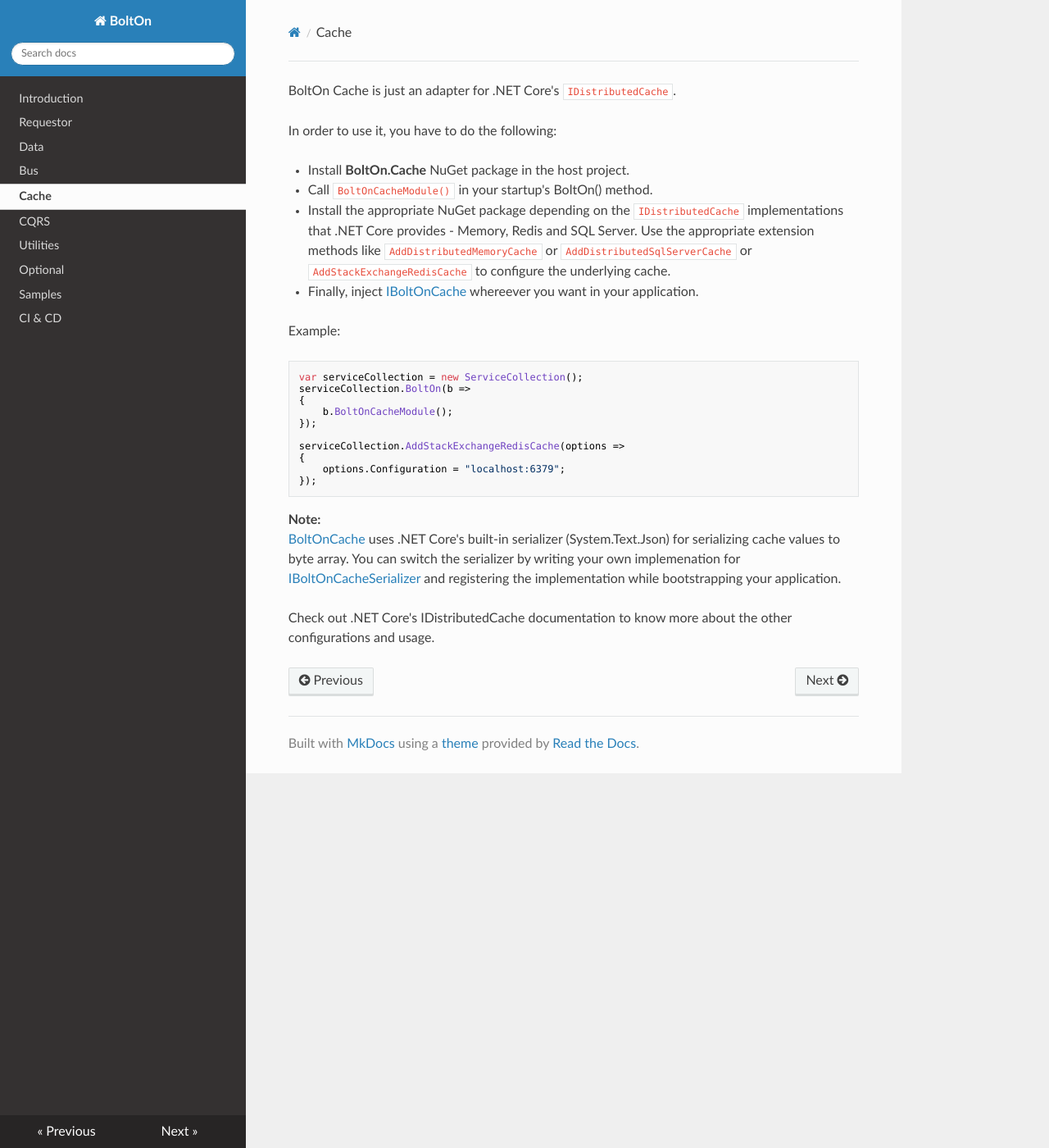
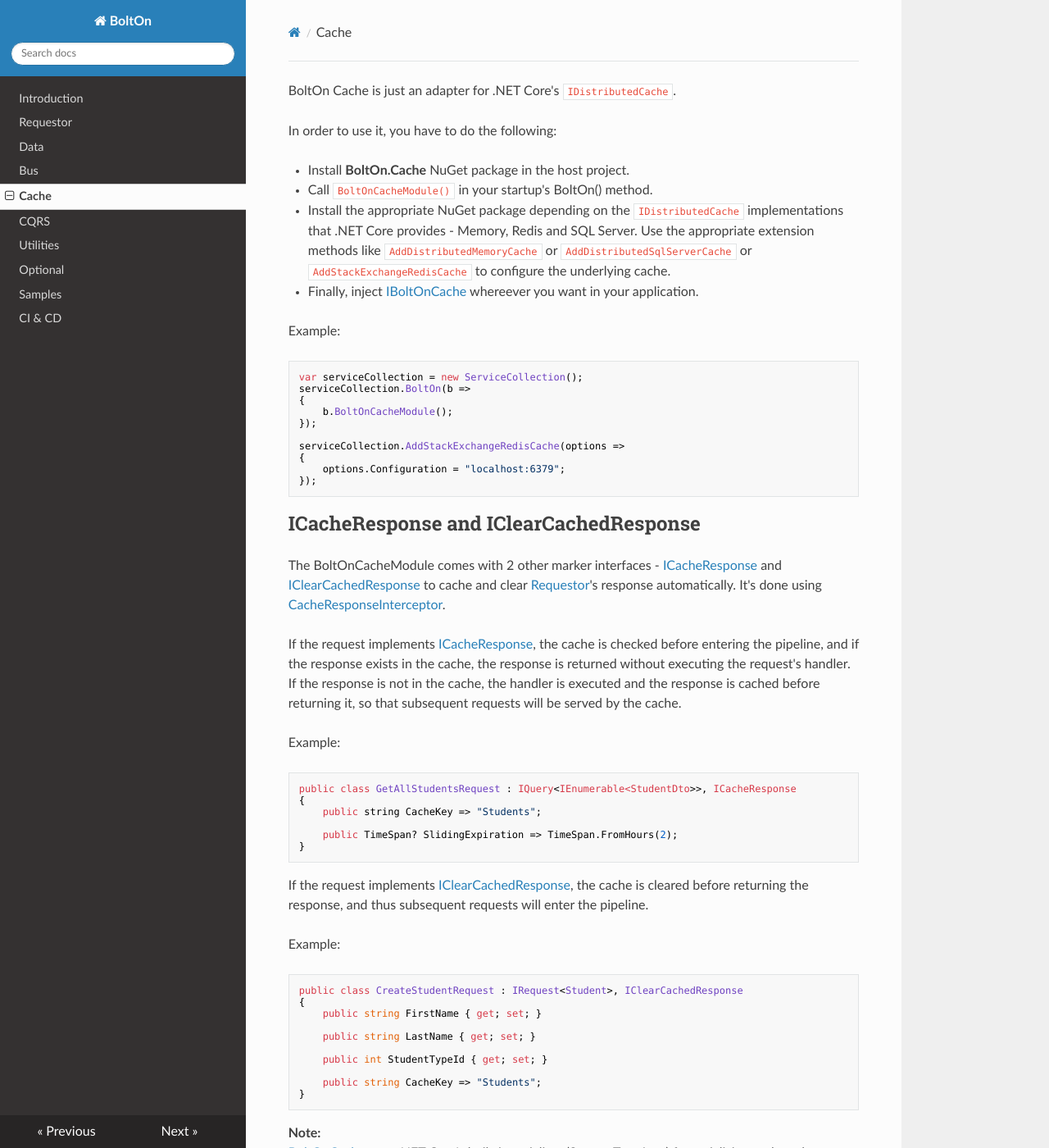
Before and after one commit to gokulm/BoltOn, an MkDocs documentation site: the page built from docs/cache.md, in a window 1280 px wide and 1400 px high. Shown: the whole window at 82% size. Built offline with MkDocs 1.6.1, drawn with Linux system fonts in a browser that asks for light colours; nearby versions of some CDN libraries.

Commit message:
updated docs and samples

```diff
--- a/docs/cache.md
+++ b/docs/cache.md
@@ -20,6 +20,36 @@
         options.Configuration = "localhost:6379";
     });
 
+ICacheResponse and IClearCachedResponse
+---------------------------------------
+The BoltOnCacheModule comes with 2 other marker interfaces - [ICacheResponse](https://github.com/gokulm/BoltOn/blob/master/src/BoltOn/Cache/ICacheResponse.cs) and [IClearCachedResponse](https://github.com/gokulm/BoltOn/blob/master/src/BoltOn/Cache/IClearCachedResponse.cs) to cache and clear [Requestor](../requestor)'s response automatically. It's done using [CacheResponseInterceptor](https://github.com/gokulm/BoltOn/blob/master/src/BoltOn/Cache/CacheResponseInterceptor.cs).
+
+If the request implements [ICacheResponse](https://github.com/gokulm/BoltOn/blob/master/src/BoltOn/Cache/ICacheResponse.cs), the cache is checked before entering the pipeline, and if the response exists in the cache, the response is returned without executing the request's handler. If the response is not in the cache, the handler is executed and the response is cached before returning it, so that subsequent requests will be served by the cache.
+
+Example:
+
+    public class GetAllStudentsRequest : IQuery<IEnumerable<StudentDto>>, ICacheResponse
+	{
+		public string CacheKey => "Students";
+
+		public TimeSpan? SlidingExpiration => TimeSpan.FromHours(2);
+	}
+
+If the request implements [IClearCachedResponse](https://github.com/gokulm/BoltOn/blob/master/src/BoltOn/Cache/IClearCachedResponse.cs), the cache is cleared before returning the response, and thus subsequent requests will enter the pipeline.
+
+Example:
+
+    public class CreateStudentRequest : IRequest<Student>, IClearCachedResponse
+	{
+		public string FirstName { get; set; }
+
+		public string LastName { get; set; }
+
+		public int StudentTypeId { get; set; }
+
+		public string CacheKey => "Students";
+	}
+
 **Note:**
 <br />
 [BoltOnCache](https://github.com/gokulm/BoltOn/blob/master/src/BoltOn.Cache/BoltOnCache.cs) uses .NET Core's built-in serializer (System.Text.Json) for serializing cache values to byte array. You can switch the serializer by writing your own implemenation for [IBoltOnCacheSerializer](https://github.com/gokulm/BoltOn/blob/master/src/BoltOn.Cache/BoltOnCacheSerializer.cs) and registering the implementation while bootstrapping your application.
```
Also changed, not shown: 2 other files.
